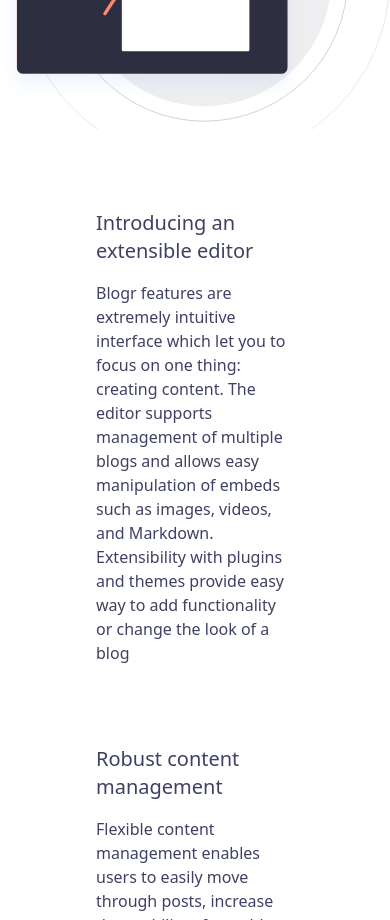
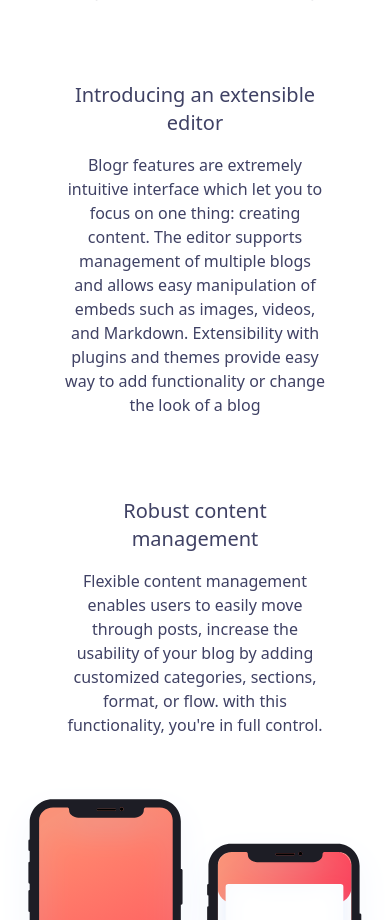
Before and after one commit to Habidoye97/blogr-landing-page, a React (Create React App) app: page / in a window 390 px wide. Shown: the part 1080-2000 px from the top of the page. Built offline with nearby package versions, Linux system fonts and the light colour scheme.

Commit message:
Add responsive styles to the second and first section

```diff
--- a/src/Components/Main.jsx
+++ b/src/Components/Main.jsx
@@ -1,21 +1,23 @@
 import React from 'react';
 import illustration from '../images/illustration-editor-desktop.svg';
+import phone from '../images/illustration-phones.svg'
+import patternCircle from '../images/bg-pattern-circles.svg'
 
 function Main() {
   return (
     <>
       <section className='relative overflow-hidden box-border mb-20'>
-        <div className='container mx-auto box-border py-32 text-[#3F4164]'>
+        <div className='container mx-auto box-border mmd:py-32 text-[#3F4164]'>
           <div className='bg-transparent  box-border'>
             <h1 className='text-center text-3xl bg-transparent'>Designed for the future</h1>
           </div>
           <div className='flex flex-col-reverse mmd:flex-row border-box'>
-            <div className='flex-1 border-box'>
-              <div className='px-24 py-20'>
+            <div className='flex-1 text-center mmd:text-left border-box'>
+              <div className='px-16  mmd:px-24 py-20'>
                 <h2 className='text-xl pb-4 font-medium'>Introducing an extensible editor</h2>
                 <p>Blogr features are extremely intuitive interface which let you to focus on one thing: creating content. The editor supports management of multiple blogs and allows easy manipulation of embeds such as images, videos, and Markdown. Extensibility with plugins and themes provide easy way to add functionality or change the look of a blog </p>
               </div>
-              <div className='px-24'>
+              <div className='px-16 mmd:px-24'>
                 <h2 className='text-xl pb-4 font-medium'>Robust content management</h2>
                 <p >Flexible content management enables users to easily move through posts, increase the usability of your blog by adding customized categories, sections, format, or flow. with this functionality, you're in full control. </p>
               </div>
@@ -29,9 +31,24 @@
           </div>
         </div>
       </section>
-      <section className='bg-[#3F4164]'>
+      <section className='bg-[#3A3B59] mt-52 mmd:mt-4 relative rounded-tr-[8rem] rounded-bl-[8rem]'>
+        <img className='absolute z-10 -top-[10rem] mmd:-top-[4.7rem] mmd:left-12' src={phone} alt="phone" />
+        <div className='mmd:flex mmd:gap-12 relative overflow-hidden'>
+          <div className='flex-1'>
+            <img className='relative mmd:absolute -top-[10rem] -left-[5rem] mmd:-top-[35rem] mmd:-left-[13rem]' src={patternCircle} alt="patternCircle" />
+          </div>
+          <div className='flex-1 relative px-16 text-center  mmd:px-28 py-32 text-white'>
+            <div className='absolute mmd:relative -top-[10rem] mmd:top-0 px-20'>
+              <h1 className='text-2xl font-medium pb-8'>State of Art Infrastructure</h1>
+              <p >With reliability and speed in mind, worldwide data centers provide the backbone for ultra-fast connectivity. This ensures your site will load instantly, no matter where your readers are, keeping your site competitive</p>
+            </div>
+          </div>
+        </div>
+      </section>
+      <section >
+        <div className='container mx-auto'>
 
-        this is me
+        </div>
       </section>
     </>
   )
```
Also changed, not shown: src/images/bg-pattern-circles.svg.
